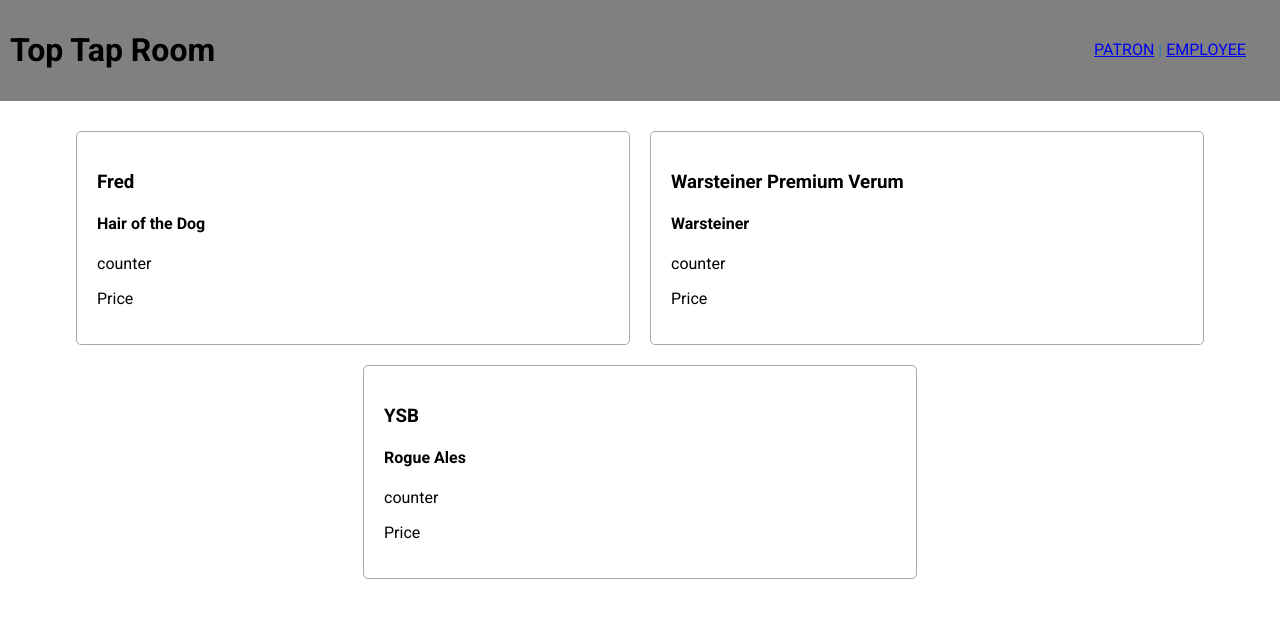
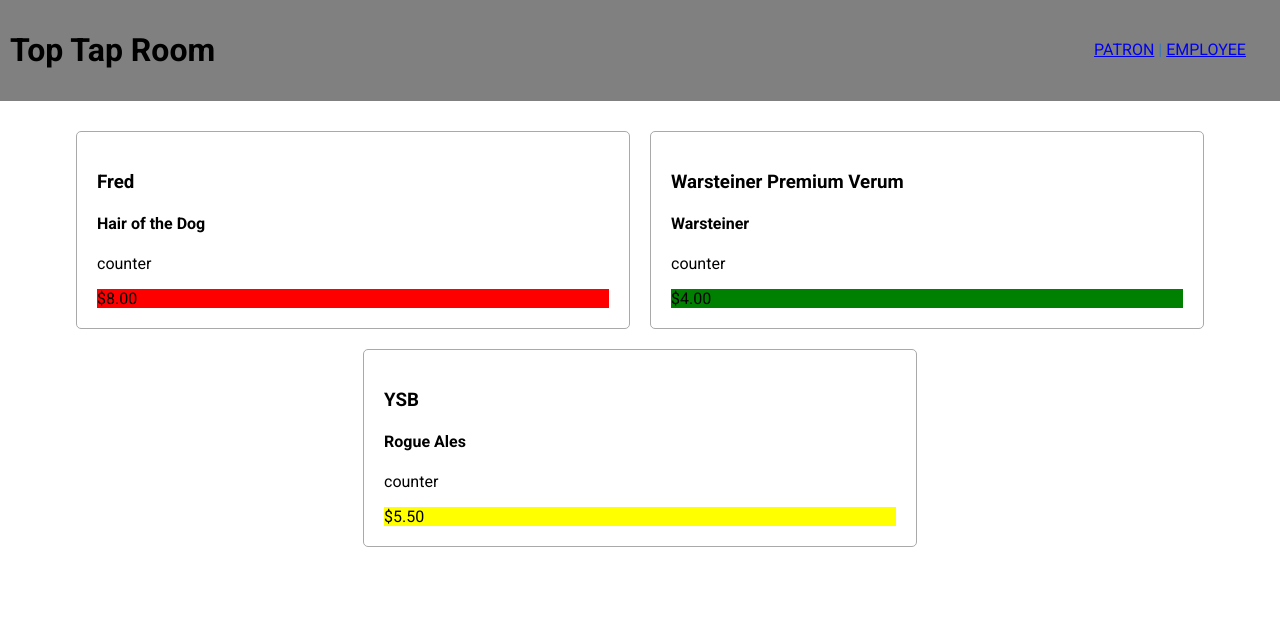
Before and after one commit to LiamPKenna/tap-room, a React (Create React App) app: page / in a window 1280 px wide. Shown: the top 618 px of the page. Built offline with nearby package versions, Linux system fonts and the light colour scheme.

Commit message:
Add display of price with dynamic background color

```diff
--- a/src/components/Price.jsx
+++ b/src/components/Price.jsx
@@ -1,8 +1,26 @@
 import React from 'react';
 
-function Price(params) {
+function Price(props) {
+  const makeMoney = (value) => {
+    return Number.parseFloat(value).toFixed(2);
+  }
+  const colorCode = (value) => {
+    if (value > 7.5) {
+      return 'red';
+    } else if (value >= 5) {
+      return 'yellow';
+    } else {
+      return 'green';
+    }
+  }
+  const priceStyles = {
+    backgroundColor: colorCode(props.price),
+
+  }
   return (
-    <p>Price</p>
+    <div style={priceStyles}>
+      {`$${makeMoney(props.price)}`}
+    </div>
   );
 }
 
```
